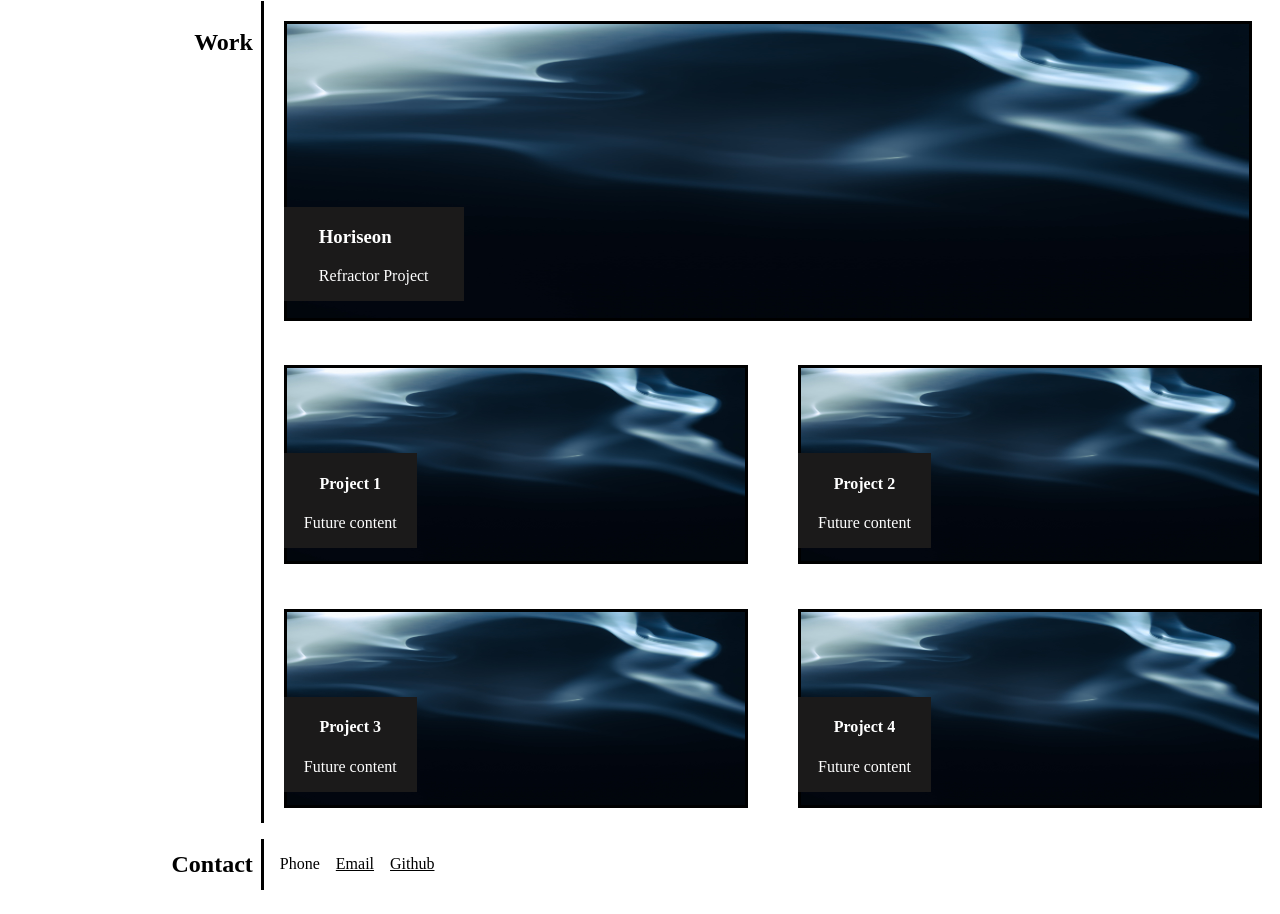
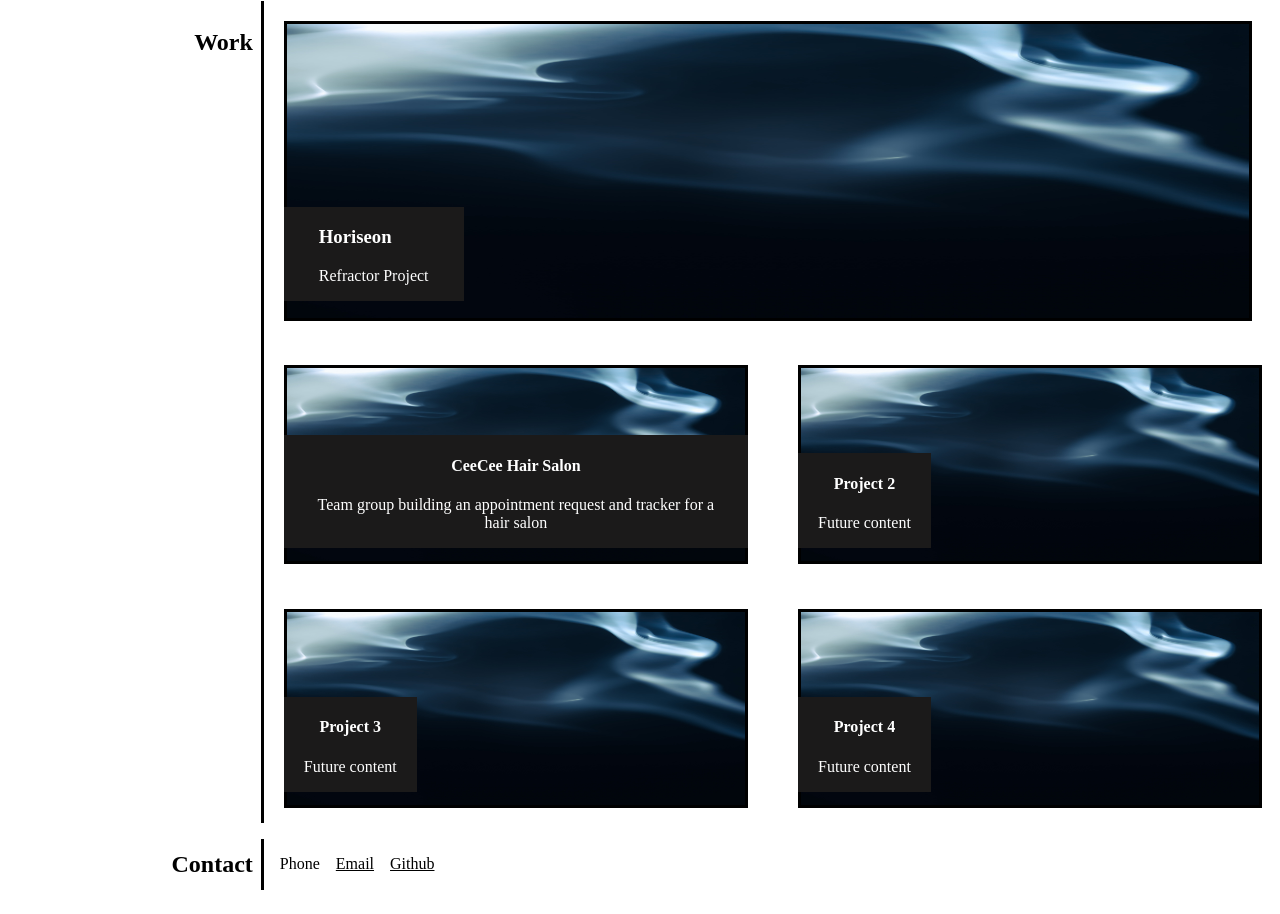
Before and after one commit to carynbojames/Portfolio, a plain HTML site: page index.html in a window 1280 px wide. Shown: the part 575-1489 px from the top of the page. Drawn offline with Linux system fonts and the light colour scheme.

Commit message:
Updated portfolio w/ group link

```diff
--- a/index.html
+++ b/index.html
@@ -55,12 +55,12 @@
             <!--Other Featured Projects-->
             <section class="Work-Other">
                 <div class="Project">
-                    <a href="https://www.google.com">
+                    <a href="https://github.com/blu3bloodedcod3r/CeeCee-s_Salon">
                         <img class="Work-Other-Image" src="assets/images/Phantom.jpg" alt="Project 1"/>
                     </a>
                     <div class="Work-Other-Text-Box">
-                        <h4>Project 1</h4>
-                        <p>Future content</p>
+                        <h4>CeeCee Hair Salon</h4>
+                        <p>Team group building an appointment request and tracker for a hair salon</p>
                     </div>
                 </div>
                 <div class="Project">
```
